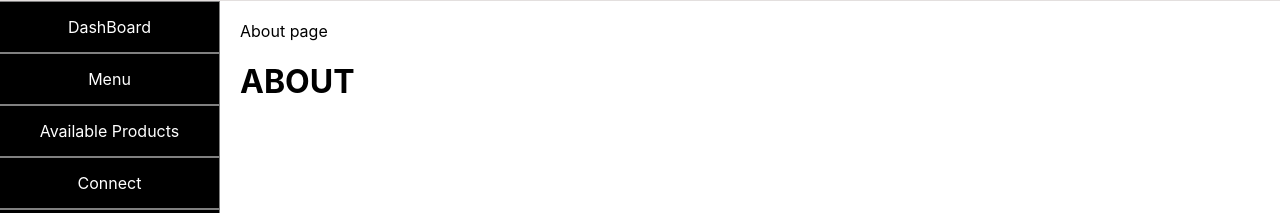
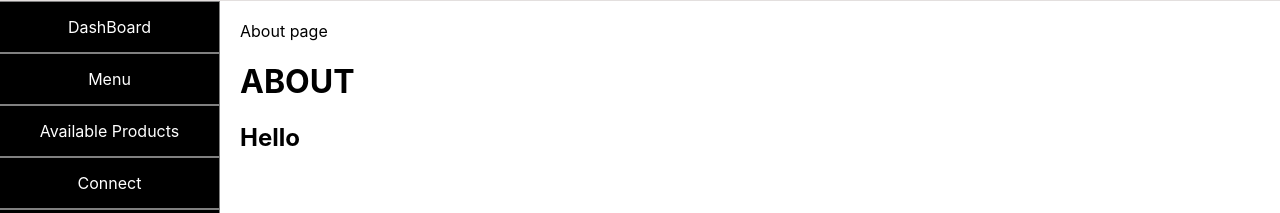
Before and after one commit to Venkatesalu-b/IdeaHubApp, a React (Create React App) app in the folder unlock-idea-app/: page /home/About in a window 1280 px wide. Shown: the part 69-282 px from the top of the page. Built offline with nearby package versions, Linux system fonts and the light colour scheme; no server answers.

Commit message:
small changes in About

```diff
--- a/unlock-idea-app/src/Components/About/About.jsx
+++ b/unlock-idea-app/src/Components/About/About.jsx
@@ -6,6 +6,7 @@ const About = () =>{
         <div>
             About page
             <h1>ABOUT</h1>
+            <h2>Hello</h2>
         </div>
         </>
     )
```
